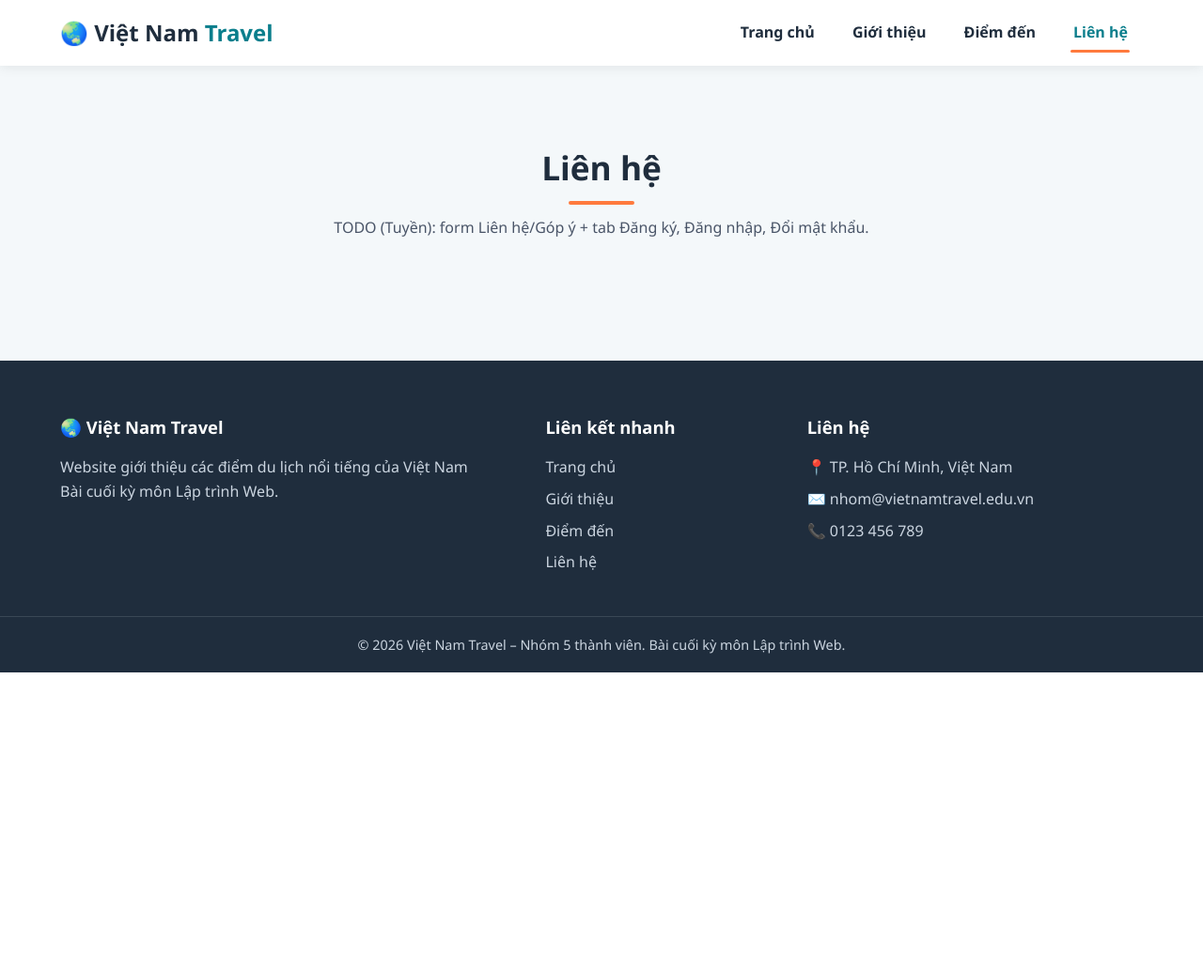
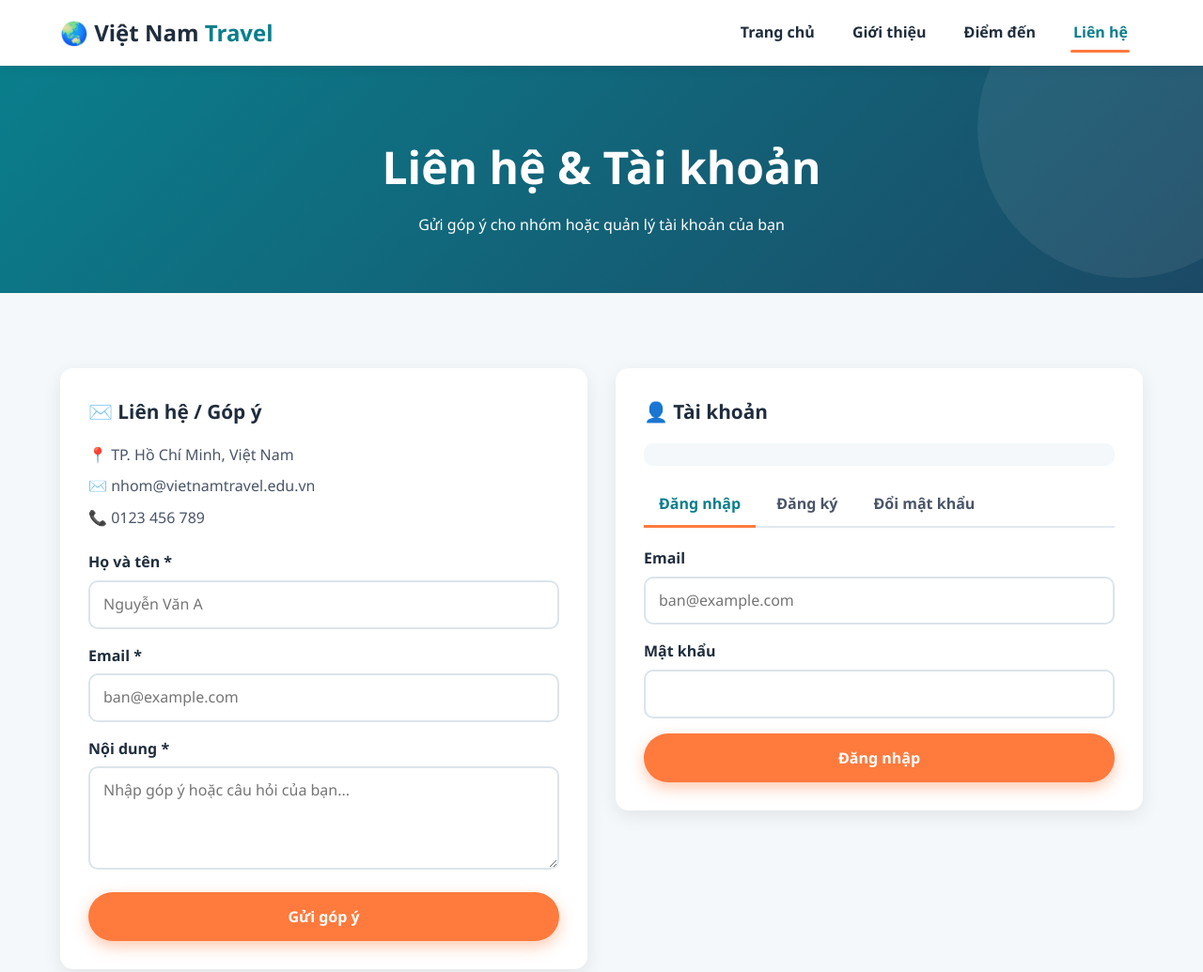
Before and after one commit to Dtv127/travel-tour-project, a plain HTML site: page web-project/contact.html in a window 1280 px wide. Shown: the top 1035 px of the page at 94% size. Before the commit the page ends 800 px from the top, so only its background shows below. Drawn offline with nearby package versions, Linux system fonts and the light colour scheme.

Commit message:
Enhance contact page with feedback and account sections

```diff
--- a/web-project/contact.html
+++ b/web-project/contact.html
@@ -28,13 +28,116 @@
  </header>
 
 
- <!-- ========== NỘI DUNG - TUYỀN CODE TẠI ĐÂY ========== -->
+<!-- ========== TIÊU ĐỀ TRANG ========== -->
+ <section class="page-hero">
+   <h1>Liên hệ &amp; Tài khoản</h1>
+   <p>Gửi góp ý cho nhóm hoặc quản lý tài khoản của bạn</p>
+ </section>
+
+
+ <!-- ========== NỘI DUNG ========== -->
  <main class="section">
-   <div class="container">
-     <div class="section-head">
-       <h2>Liên hệ</h2>
-       <p>TODO (Tuyền): form Liên hệ/Góp ý + tab Đăng ký, Đăng nhập, Đổi mật khẩu.</p>
+   <div class="container contact-grid">
+
+     <!-- Cột trái: Liên hệ / Góp ý -->
+     <div class="panel">
+       <h3>✉️ Liên hệ / Góp ý</h3>
+       <ul class="info-list">
+         <li>📍 TP. Hồ Chí Minh, Việt Nam</li>
+         <li>✉️ nhom@vietnamtravel.edu.vn</li>
+         <li>📞 0123 456 789</li>
+       </ul>
+
+       <form id="form-feedback" novalidate>
+         <div class="form-group">
+           <label for="fb-name">Họ và tên *</label>
+           <input type="text" id="fb-name" placeholder="Nguyễn Văn A">
+         </div>
+         <div class="form-group">
+           <label for="fb-email">Email *</label>
+           <input type="email" id="fb-email" placeholder="ban@example.com">
+         </div>
+         <div class="form-group">
+           <label for="fb-content">Nội dung *</label>
+           <textarea id="fb-content" placeholder="Nhập góp ý hoặc câu hỏi của bạn..."></textarea>
+         </div>
+         <button type="submit" class="btn btn-primary btn-block">Gửi góp ý</button>
+         <p class="msg" aria-live="polite"></p>
+       </form>
      </div>
+
+     <!-- Cột phải: Tài khoản -->
+     <div class="panel">
+       <h3>👤 Tài khoản</h3>
+       <div class="account-status" id="account-status"></div>
+
+       <div class="tabs">
+         <button type="button" class="tab-btn active" data-tab="login">Đăng nhập</button>
+         <button type="button" class="tab-btn" data-tab="register">Đăng ký</button>
+         <button type="button" class="tab-btn" data-tab="change-pass">Đổi mật khẩu</button>
+       </div>
+
+       <!-- Đăng nhập -->
+       <div class="tab-panel active" id="tab-login">
+         <form id="form-login" novalidate>
+           <div class="form-group">
+             <label for="login-email">Email</label>
+             <input type="email" id="login-email" placeholder="ban@example.com" autocomplete="username">
+           </div>
+           <div class="form-group">
+             <label for="login-pass">Mật khẩu</label>
+             <input type="password" id="login-pass" autocomplete="current-password">
+           </div>
+           <button type="submit" class="btn btn-primary btn-block">Đăng nhập</button>
+           <p class="msg" aria-live="polite"></p>
+         </form>
+       </div>
+
+       <!-- Đăng ký -->
+       <div class="tab-panel" id="tab-register">
+         <form id="form-register" novalidate>
+           <div class="form-group">
+             <label for="reg-name">Họ và tên</label>
+             <input type="text" id="reg-name" autocomplete="name">
+           </div>
+           <div class="form-group">
+             <label for="reg-email">Email</label>
+             <input type="email" id="reg-email" autocomplete="email">
+           </div>
+           <div class="form-group">
+             <label for="reg-pass">Mật khẩu (ít nhất 6 ký tự)</label>
+             <input type="password" id="reg-pass" autocomplete="new-password">
+           </div>
+           <div class="form-group">
+             <label for="reg-pass2">Nhập lại mật khẩu</label>
+             <input type="password" id="reg-pass2" autocomplete="new-password">
+           </div>
+           <button type="submit" class="btn btn-primary btn-block">Đăng ký</button>
+           <p class="msg" aria-live="polite"></p>
+         </form>
+       </div>
+
+       <!-- Đổi mật khẩu -->
+       <div class="tab-panel" id="tab-change-pass">
+         <form id="form-change-pass" novalidate>
+           <div class="form-group">
+             <label for="cp-old">Mật khẩu cũ</label>
+             <input type="password" id="cp-old" autocomplete="current-password">
+           </div>
+           <div class="form-group">
+             <label for="cp-new">Mật khẩu mới</label>
+             <input type="password" id="cp-new" autocomplete="new-password">
+           </div>
+           <div class="form-group">
+             <label for="cp-new2">Nhập lại mật khẩu mới</label>
+             <input type="password" id="cp-new2" autocomplete="new-password">
+           </div>
+           <button type="submit" class="btn btn-primary btn-block">Đổi mật khẩu</button>
+           <p class="msg" aria-live="polite"></p>
+         </form>
+       </div>
+     </div>
+
    </div>
  </main>
 
```
